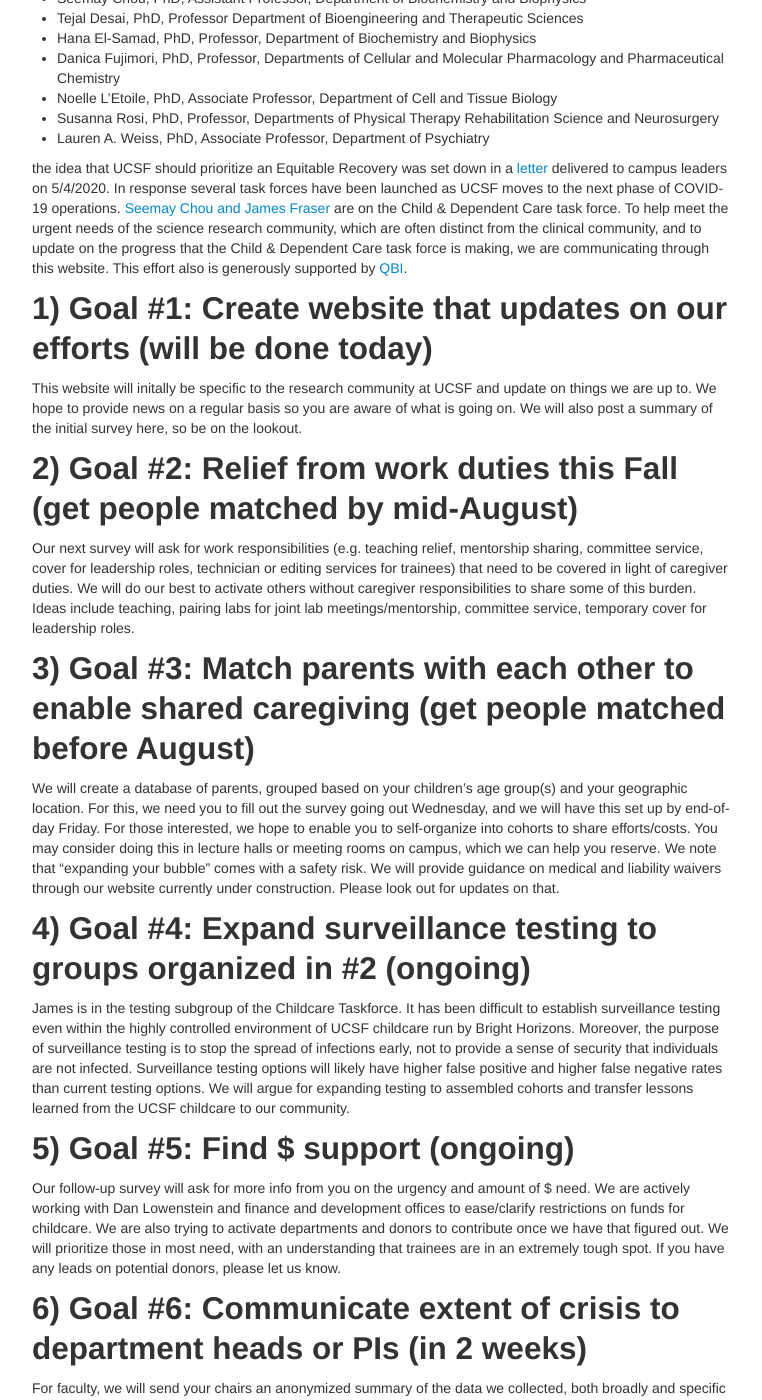
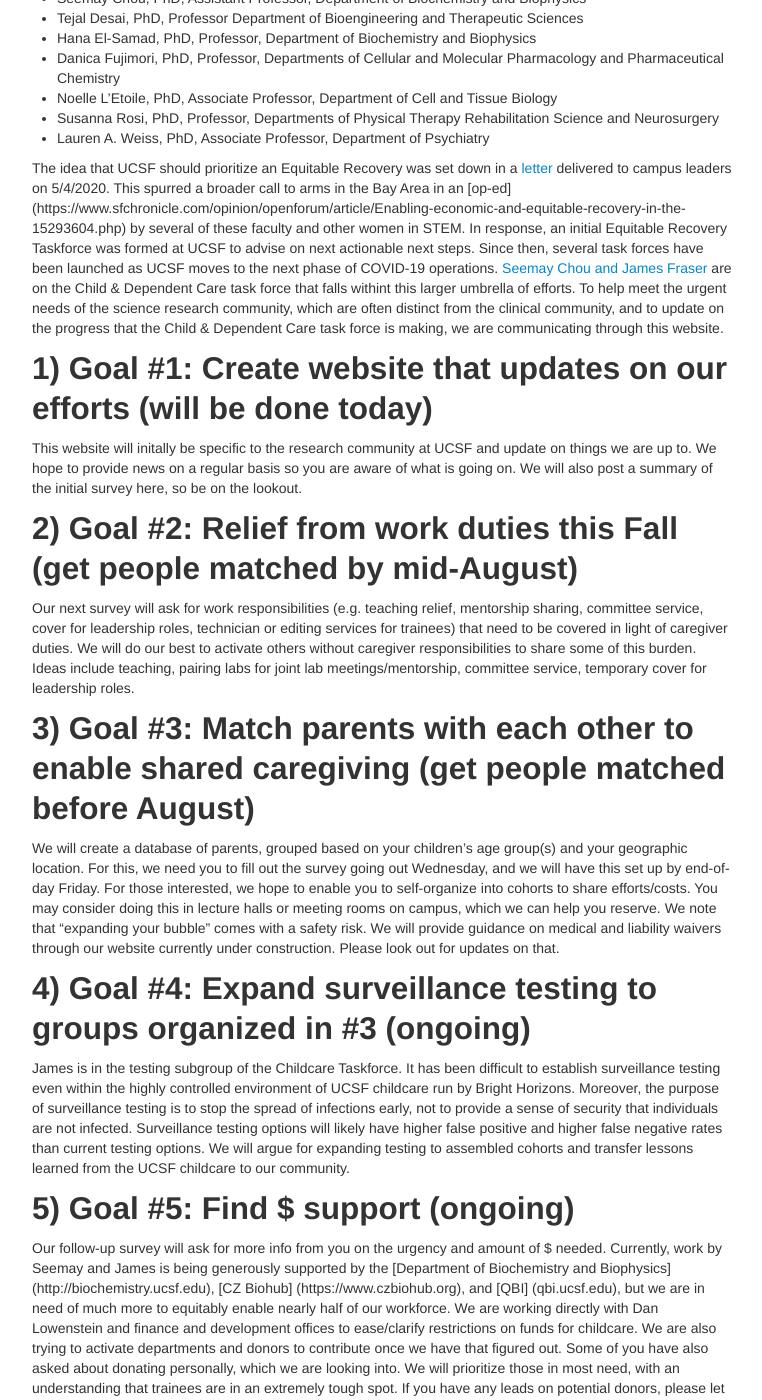
Before and after one commit to fraserlab/sci-dependentcare, a Jekyll site: the page built from index.md, in a window 1280 px wide and 1400 px high, scrolled down 194 px. Shown: the whole window, without its empty margins (258-1020 px from the left). Built offline with Jekyll 4.4.1, drawn with Linux system fonts in a browser that asks for light colours; some of the changed text lies outside the part shown.

Commit message:
Edit1 for index.md

```diff
--- a/index.md
+++ b/index.md
@@ -13,10 +13,7 @@ Building on the intial work by
 * Susanna Rosi, PhD, Professor, Departments of Physical Therapy Rehabilitation Science and Neurosurgery
 * Lauren A. Weiss, PhD, Associate Professor, Department of Psychiatry
 
-the idea that UCSF should prioritize an Equitable Recovery was set down in a [letter](https://docs.google.com/document/d/1hyuL_n6lnId7bi0sOwUi0FYE5cyNfYE41ohybmYY6XQ/edit) delivered to campus leaders on 5/4/2020.
-In response several task forces have been launched as UCSF moves to the next phase of COVID-19 operations.
-[Seemay Chou and James Fraser](mailto:seemayandjames@fraserlab.com) are on the Child & Dependent Care task force.
-To  help meet the urgent needs of the science research community, which are often distinct from the clinical community, and to update on the progress that the Child & Dependent Care task force is making, we are communicating through this website. This effort also is generously supported by [QBI](http://qbi.ucsf.edu/).
+The idea that UCSF should prioritize an Equitable Recovery was set down in a [letter](https://docs.google.com/document/d/1hyuL_n6lnId7bi0sOwUi0FYE5cyNfYE41ohybmYY6XQ/edit) delivered to campus leaders on 5/4/2020. This spurred a broader call to arms in the Bay Area in an [op-ed] (https://www.sfchronicle.com/opinion/openforum/article/Enabling-economic-and-equitable-recovery-in-the-15293604.php) by several of these faculty and other women in STEM. In response, an initial Equitable Recovery Taskforce was formed at UCSF to advise on next actionable next steps. Since then, several task forces have been launched as UCSF moves to the next phase of COVID-19 operations. [Seemay Chou and James Fraser](email) are on the Child & Dependent Care task force that falls withint this larger umbrella of efforts. To  help meet the urgent needs of the science research community, which are often distinct from the clinical community, and to update on the progress that the Child & Dependent Care task force is making, we are communicating through this website.
 
 ## 1) Goal #1: Create website that updates on our efforts (will be done today)
 
@@ -30,13 +27,13 @@ Our next survey will ask for work responsibilities (e.g. teaching relief, mentor
 
 We will create a database of parents, grouped based on your children's age group(s) and your geographic location. For this, we need you to fill out the survey going out Wednesday, and we will have this set up by end-of-day Friday. For those interested, we hope to enable you to self-organize into cohorts to share efforts/costs. You may consider doing this in lecture halls or meeting rooms on campus, which we can help you reserve. We note that “expanding your bubble” comes with a safety risk. We will provide guidance on medical and liability waivers through our website currently under construction. Please look out for updates on that.
 
-## 4) Goal #4: Expand surveillance testing to groups organized in #2 (ongoing)
+## 4) Goal #4: Expand surveillance testing to groups organized in #3 (ongoing)
 
 James is in the testing subgroup of the Childcare Taskforce. It has been difficult to establish surveillance testing even within the highly controlled environment of UCSF childcare run by Bright Horizons. Moreover, the purpose of surveillance testing is to stop the spread of infections early, not to provide a sense of security that individuals are not infected. Surveillance testing options will likely have higher false positive and higher false negative rates than current testing options. We will argue for expanding testing to assembled cohorts and transfer lessons learned from the UCSF childcare to our community.
 
 ## 5) Goal #5: Find $ support (ongoing)
 
-Our follow-up survey will ask for more info from you on the urgency and amount of $ need. We are actively working with Dan Lowenstein and finance and development offices to ease/clarify restrictions on funds for childcare. We are also trying to activate departments and donors to contribute once we have that figured out. We will prioritize those in most need, with an understanding that trainees are in an extremely tough spot. If you have any leads on potential donors, please let us know.
+Our follow-up survey will ask for more info from you on the urgency and amount of $ needed. Currently, work by Seemay and James is being generously supported by the [Department of Biochemistry and Biophysics] (http://biochemistry.ucsf.edu), [CZ Biohub] (https://www.czbiohub.org), and [QBI] (qbi.ucsf.edu), but we are in need of much more to equitably enable nearly half of our workforce.  We are working directly with Dan Lowenstein and finance and development offices to ease/clarify restrictions on funds for childcare. We are also trying to activate departments and donors to contribute once we have that figured out. Some of you have also asked about donating personally, which we are looking into. We will prioritize those in most need, with an understanding that trainees are in an extremely tough spot. If you have any leads on potential donors, please let us know.
 
 ## 6) Goal #6: Communicate extent of crisis to department heads or PIs (in 2 weeks)
 
```
